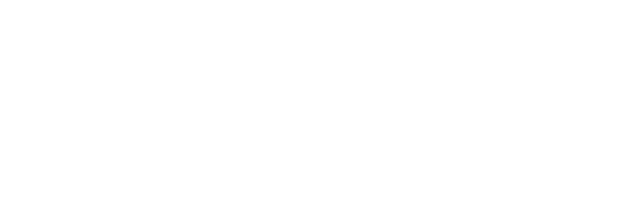
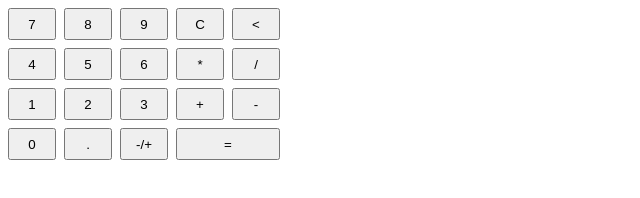
Before and after one commit to loganwoolf/odin-calc, a plain HTML site: page index.html in a window 1280 px wide. Shown: the whole page, without its empty margins (0-640 px from the left). Drawn offline with Linux system fonts and the light colour scheme.

Commit message:
create and lay out buttons

```diff
--- a/index.html
+++ b/index.html
@@ -12,6 +12,40 @@
 
 <body>
 
+<div id="app">
+	<div class="display">
+		<div class="display__input"></div>
+		<div class="display__output"></div>
+	</div>
+	<div class="buttons">
+		<div class="buttons__numbers">
+			<button id="num7">7</button>
+			<button id="num8">8</button>
+			<button id="num9">9</button>
+			<button id="num4">4</button>
+			<button id="num5">5</button>
+			<button id="num6">6</button>
+			<button id="num1">1</button>
+			<button id="num2">2</button>
+			<button id="num3">3</button>
+			<button id="num0">0</button>
+			<button id="numdec">.</button>
+			<button id="negate">-/+</button>
+		</div>
+		<div class="buttons__operators">
+			<button id="clear">C</button>
+			<button id="back">&#60</button>
+			<button id="multiply">*</button>
+			<button id="divide">/</button>
+			<button id="plus">+</button>
+			<button id="minus">-</button>
+			<button id="equals" class="wide">&#61</button>
+		</div>
+	</div>
+</div>
+
+
+
 </body>
 <script src="./script.js"></script>
 
--- a/style.css
+++ b/style.css
@@ -0,0 +1,20 @@
+.buttons {
+   display: flex;
+   flex-direction: row;
+   gap: 0.5rem;
+}
+.buttons__numbers {
+   display: grid;
+   grid-template-columns: repeat(3, 3rem);
+   grid-auto-rows: 2rem;
+   gap: 0.5rem;
+}
+.buttons__operators {
+   display: grid;
+   grid-template-columns: repeat(2, 3rem);
+   grid-auto-rows: 2rem;
+   gap: 0.5rem;
+}
+.wide {
+   grid-column: span 2;
+}
```
